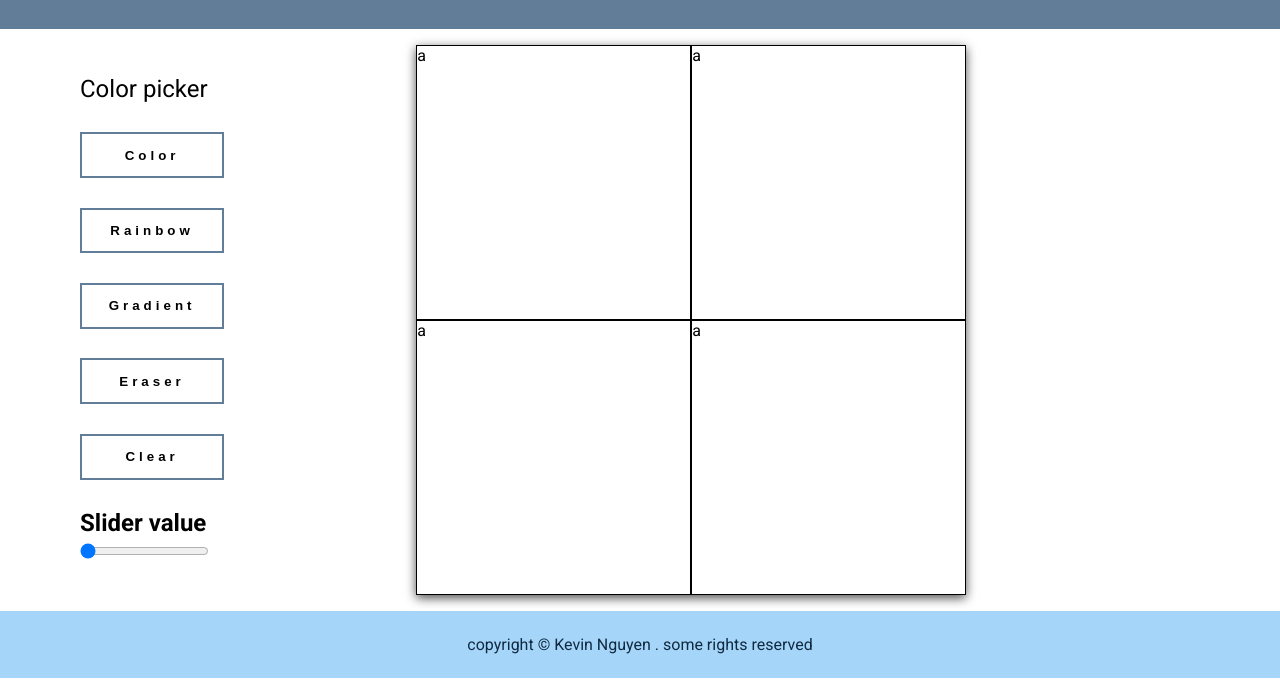
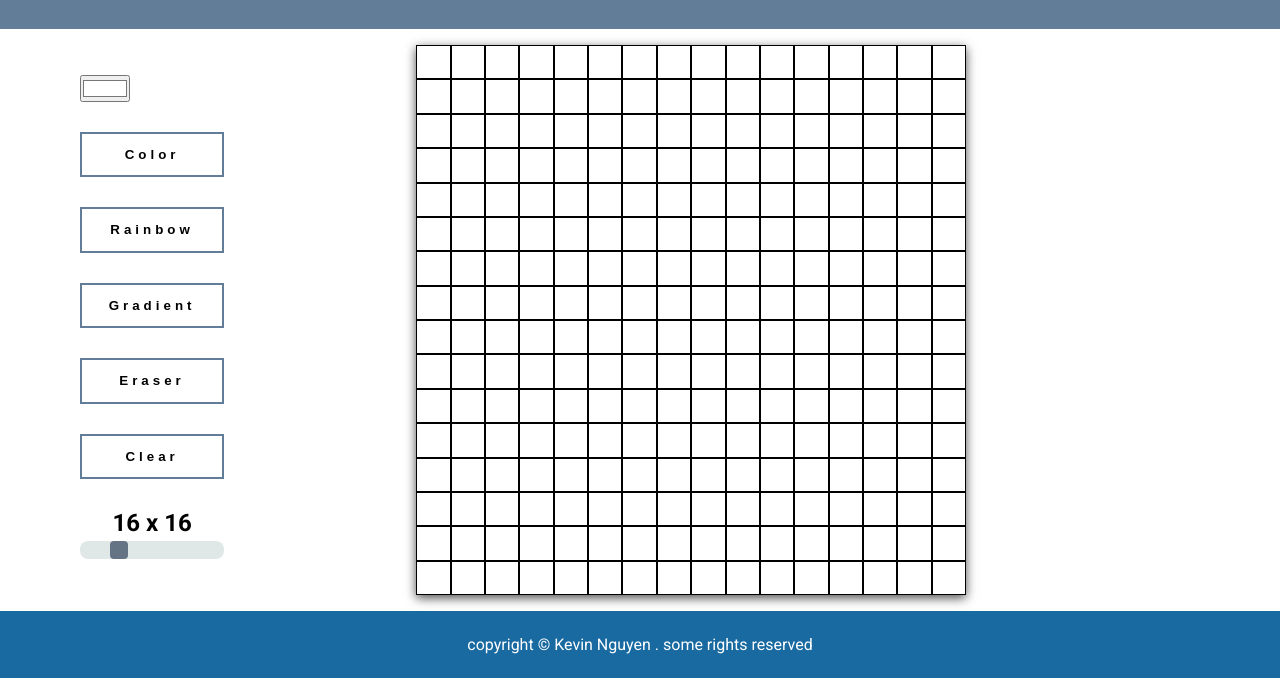
Before and after one commit to Knguyen-dev/Etch-a-sketch, a plain HTML site: page index.html in a window 1280 px wide. Shown: the part 111-800 px from the top of the page. Drawn offline with Linux system fonts and the light colour scheme.

Commit message:
Finished dynamic grid logic

```diff
--- a/app.js
+++ b/app.js
@@ -11,3 +11,54 @@
 
 + Challenge after everything is done, try to make header an interactive grid that the user can hover over and see the different squares and colors
 */
+
+
+
+// Slider and Grid
+const sliderValueEl = document.querySelector('.slider-value');
+const sliderEl = document.querySelector('.slider');
+const gridEl = document.querySelector('.color-grid');
+
+
+function displaySliderValue(sliderValue) {
+  sliderValueEl.textContent = `${sliderValue} x ${sliderValue}`;
+}
+
+function displayGrid() {
+  // Get the slider value from the slider
+  const sliderValue = sliderEl.value;
+  // Calculate the amount of pixels or sections that'll be on the grid
+  const amount = sliderValue * sliderValue;
+  let gridItemsHTML = []; //Stores the html for the grid items
+
+  // Style the grid so that it fits the sections; both may not be necessary
+  gridEl.style.gridTemplateColumns = `repeat(${sliderValue}, 1fr)`;
+  gridEl.style.gridTemplateRows = `repeat(${sliderValue}, 1fr)`;
+
+  // Create the grid items and put them into an array
+  for (let x = 0; x < amount; x++) {
+    gridItemsHTML.push(`<div class="grid-item"></div>`);
+  }
+  // Reset the html of the grid to the new items of the grid
+  gridEl.innerHTML = gridItemsHTML.join("");
+
+  // Display the new dimension of the grid on the slider section
+  displaySliderValue(sliderValue);
+
+
+
+
+}
+
+sliderEl.addEventListener("input", displayGrid);
+gridEl.addEventListener('mousedown', function() {
+  const gridItems = document.querySelectorAll('.grid-item');
+  gridItems.forEach(function(item) {
+    item.addEventListener('mouseover', function() {
+      item.style.backGround = 'black';
+    })
+  })
+})
+
+
+window.addEventListener('DOMContentLoaded', displayGrid);
--- a/index.html
+++ b/index.html
@@ -20,31 +20,18 @@
       <section class="main">
         <section class="side-panel">
           <!-- Color picker -->
-          <div class="color-picker">Color picker</div>
+          <input type="color" id="colorPicker" value="#FFFFFF">
           <button class="main-btn" id="select-color-btn">Color</button>
           <button class="main-btn" id="rainbow-btn">Rainbow</button>
           <button class="main-btn" id="gradient-btn">Gradient</button>
           <button class="main-btn" id="eraser-btn">Eraser</button>
           <button class="main-btn" id="clear-btn">Clear</button>
           <div class="slider-container">
-            <h1>Slider value</h1>
-            <input type="range" min="1" max="64" value="1" class="slider" id="range-slider">
+            <h1 class="slider-value">Slider value</h1>
+            <input type="range" min="1" max="64" value="16" class="slider" id="range-slider">
           </div>
         </section>
-
         <section class="color-grid">
-          <div class="grid-item">
-            a
-          </div>
-          <div class="grid-item">
-            a
-          </div>
-          <div class="grid-item">
-            a
-          </div>
-          <div class="grid-item">
-            a
-          </div>
         </section>
       </section>
 
@@ -57,5 +44,6 @@
       </footer>
 
     </section>
+    <script src="app.js"></script>
   </body>
 </html>
--- a/styles.css
+++ b/styles.css
@@ -88,6 +88,34 @@ header {
   font-size: 1.5rem;
   font-size: 1.5rem;
 }
+.slider-value {
+  text-align: center;
+}
+.slider {
+  width: 100%;
+  outline: none;
+  /* override the default look */
+  -webkit-appearance: none;
+  appearance: none;
+  border-radius: 8px;
+  transition: var(--transition);
+  opacity: 0.7;
+  background-color: #d3dede;
+}
+.slider::-webkit-slider-thumb {
+  -webkit-appearance: none;
+  /* Change the appearance of the thumb; auto disappears so you have to explicitly
+  set the width and height */
+  width: 18px;
+  height: 18px;
+  overflow: visible;
+  background-color: var(--clr-grey-2);
+  cursor: pointer;
+  border-radius: 4px;
+}
+.slider:hover {
+  opacity: 1;
+}
 .main-btn {
   background: transparent;
   padding: 1em 2em;
@@ -110,13 +138,11 @@ header {
 /* Grid section styling: Maybe do something
 with repeat function depending on how many grids are wanted */
 .color-grid {
-  /* flex-basis: 70%; */
   display: grid;
-  grid-template-columns: repeat(2, 1fr);
+
   /* Ensures the size of the grid, and to ensure dimensions are equal */
-  min-height: 550px;
-  min-width: 550px;
-  aspect-ratio: 1;
+  height: 550px;
+  width: 550px;
   box-shadow: 0 3px 10px rgba(0, 0, 0, 0.7);
 
 }
@@ -126,14 +152,14 @@ with repeat function depending on how many grids are wanted */
   /* Aspect ratio keeps the grid items square in measurement because the value of
   an aspect ratio is the proportion of the width and the height if the proportion
   is one, then the width and height are equal since width/height = 1*/
-  aspect-ratio: 1;
+  /* aspect-ratio: 1; */
 
 }
 
 /* Footer stylings */
 footer {
-  background-color: var(--clr-primary-8);
-  color: var(--clr-grey-1);
+  background-color: var(--clr-primary-3);
+  color: var(--clr-white);
   text-align: center;
   padding: 1.5em 0;
 
```
